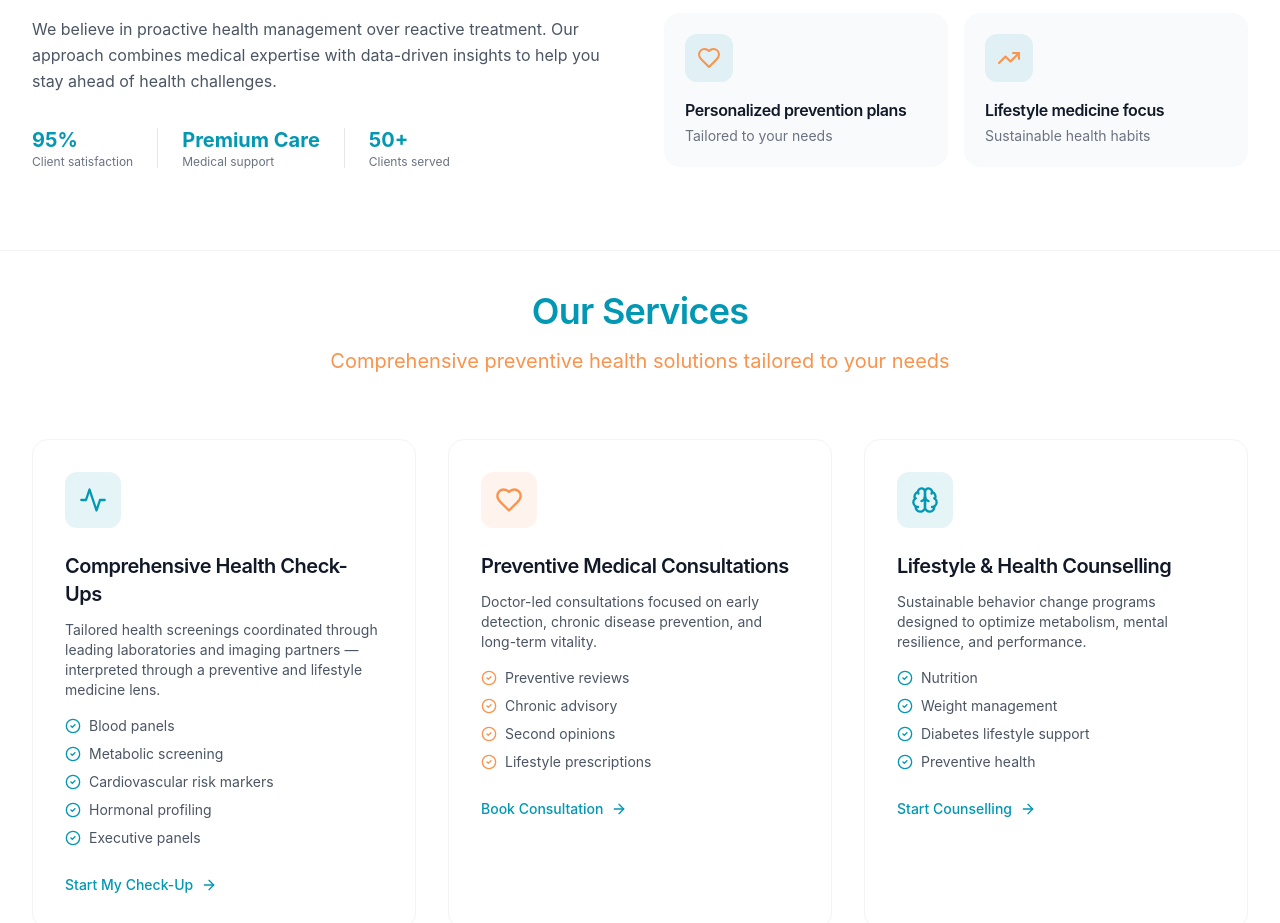
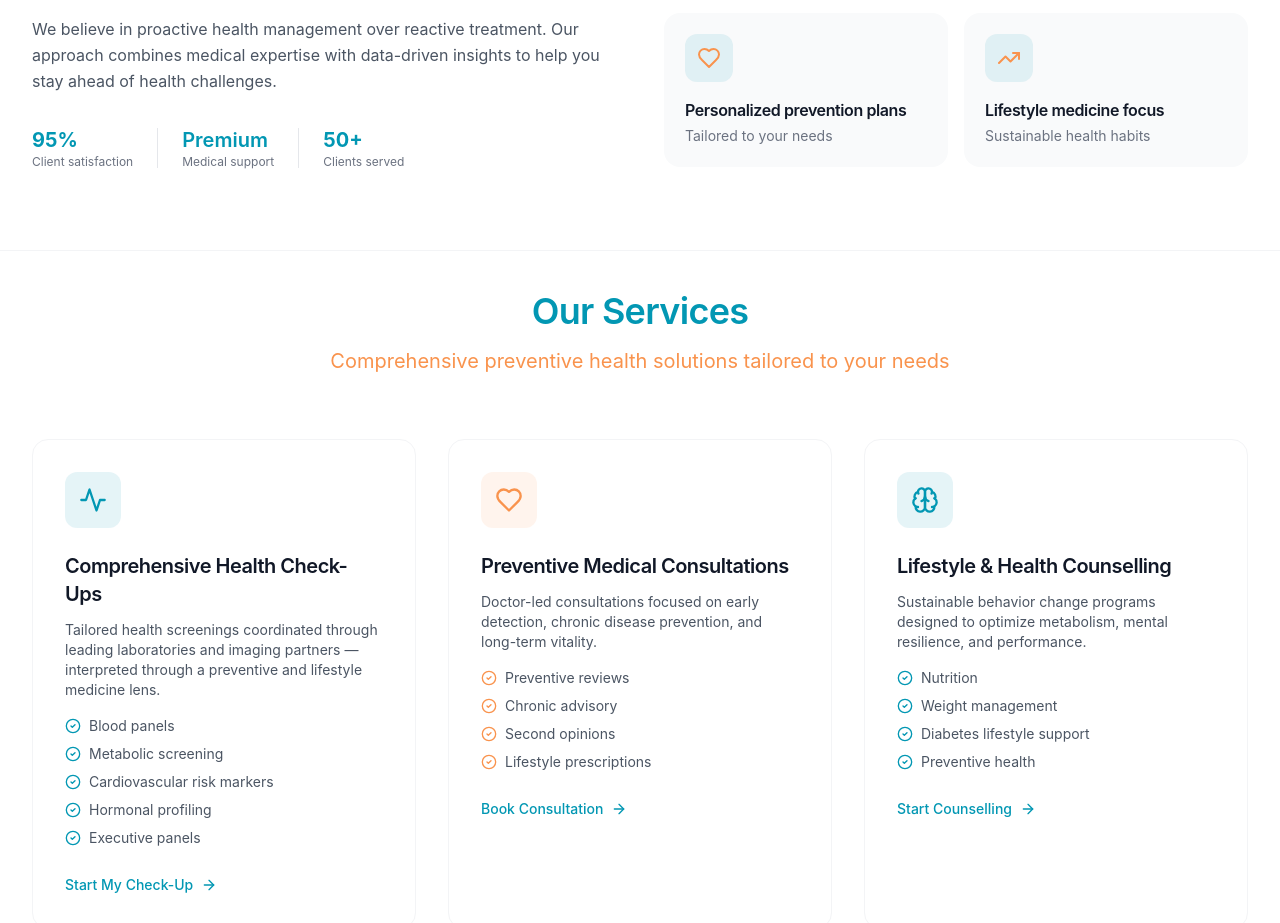
Before and after one commit to dancun48/the-catalog, a React (Vite) app: page /health-optimiza in a window 1280 px wide. Shown: the part 880-1803 px from the top of the page. Built offline with nearby package versions, Linux system fonts and the light colour scheme.

Commit message:
sixth commit

```diff
--- a/src/pages/OptimizaPage.jsx
+++ b/src/pages/OptimizaPage.jsx
@@ -253,7 +253,7 @@ const OptimizaPage = () => {
                 </div>
                 <div className="w-px h-10 bg-gray-200"></div>
                 <div>
-                  <p className="text-xl font-bold text-primary">Premium Care</p>
+                  <p className="text-xl font-semibold text-primary">Premium</p>
                   <p className="text-xs text-gray-500">Medical support</p>
                 </div>
                 <div className="w-px h-10 bg-gray-200"></div>
```
